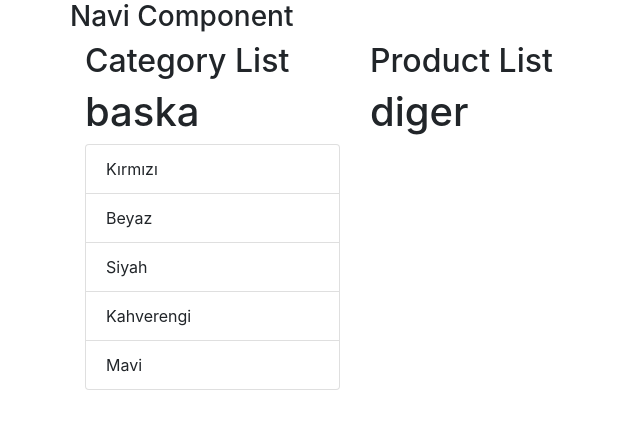
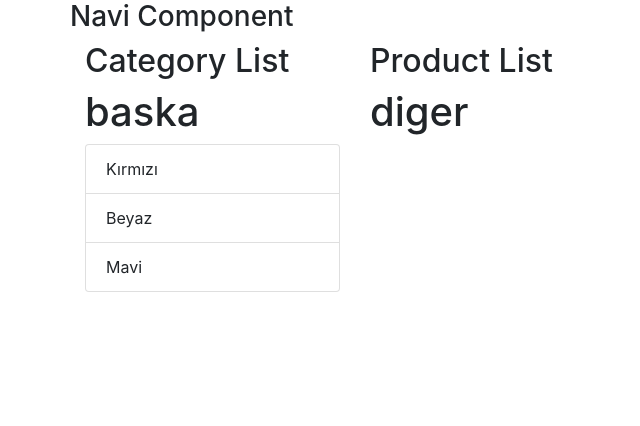
Before and after one commit to Wepryu/no-pain, a React (Create React App) app: page / in a window 1280 px wide. Shown: the top 426 px of the page, without its empty margins (0-640 px from the left). Built offline with nearby package versions, Linux system fonts and the light colour scheme.

Commit message:
How to work wits statement on react components

```diff
--- a/src/CategoryList.js
+++ b/src/CategoryList.js
@@ -1,18 +1,26 @@
 import React, { Component } from "react";
 import { ListGroup, ListGroupItem } from "reactstrap";
 export default class CategoryList extends Component {
-
+  constructor(props) {
+    super(props);
+    this.state = {
+      CategoryLst: [
+        { CategoryId: 0, CategoryName: "Kırmızı" },
+        { CategoryId: 1, CategoryName: "Beyaz" },
+        { CategoryId: 2, CategoryName: "Mavi" }
+      ]
+    };
+  }
   render() {
     return (
       <div>
         <h2>{this.props.infos.title}</h2>
         <h1>{this.props.infos.baskaBirOzellik}</h1>
         <ListGroup>
-          <ListGroupItem>Kırmızı</ListGroupItem>
-          <ListGroupItem>Beyaz</ListGroupItem>
-          <ListGroupItem>Siyah</ListGroupItem>
-          <ListGroupItem>Kahverengi</ListGroupItem>
-          <ListGroupItem>Mavi</ListGroupItem>
+            {this.state.CategoryLst.map(prmCategory =>(
+                <ListGroupItem key={prmCategory.CategoryId}>{prmCategory.CategoryName}</ListGroupItem>
+            ))}
+
         </ListGroup>
       </div>
     );
```
